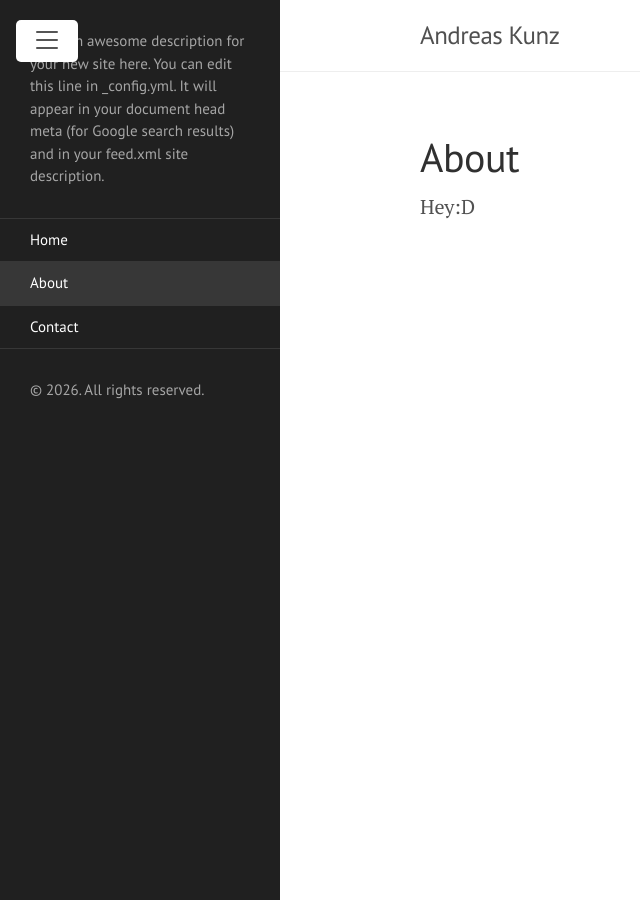
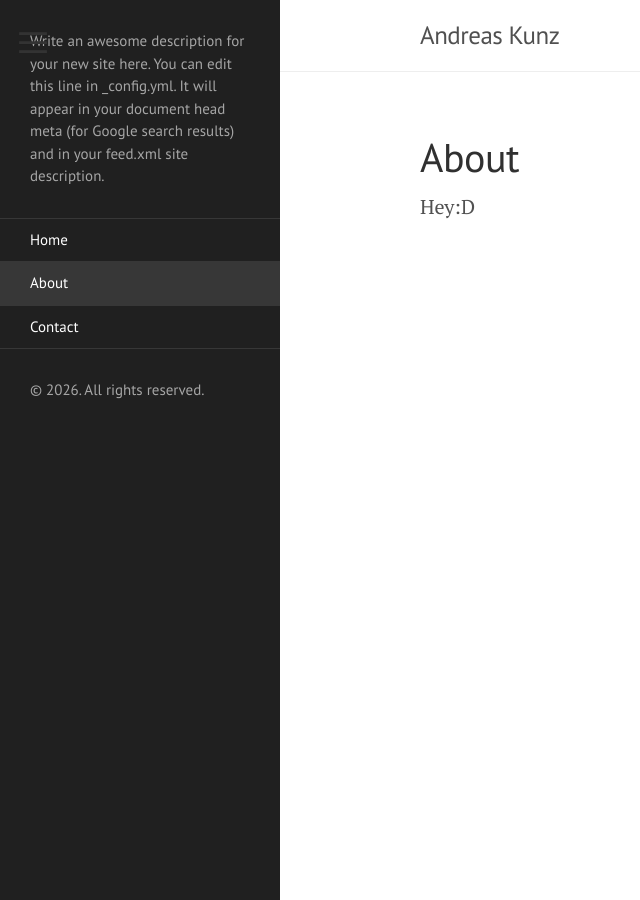
Before and after one commit to Akerdater/Akerdater.github.io, a Jekyll site: the page built from about.markdown, in a window 1280 px wide. Shown: the whole page, without its empty margins (0-640 px from the left). Built offline with Jekyll 4.4.1, drawn with Linux system fonts in a browser that asks for light colours.

Commit message:
first commit

```diff
--- a/public/css/lanyon.css
+++ b/public/css/lanyon.css
@@ -591,15 +591,44 @@ a.pagination-item:hover {
     transition: transform .15s ease-in-out !important;
   }
 
-  /* 3. MENÜ-BUTTON: Startposition links fixiert, damit er unabhängig vom Inhalt ist */
+  /* 3. MENÜ-BUTTON: Komplett bereinigt und auf echtes Text-Symbol umgestellt */
   .sidebar-toggle {
     position: fixed !important;
     left: 14.5rem !important;
-    top: 1rem !important;
-    z-index: 1001 !important; /* Sorgt dafür, dass er immer über allem liegt */
-    -webkit-transform: none !important; /* Überschreibt Lanyon-Standard-Verschiebung */
+    top: 1.15rem !important; /* Leicht angehoben für die perfekte Zentrierung zum Namen */
+    z-index: 1001 !important;
+    -webkit-transform: none !important;
             transform: none !important;
     transition: left .15s ease-in-out !important;
+
+    /* Entfernt jegliche Lanyon-Balken, Rahmen und graue Kästen */
+    background: transparent !important;
+    background-color: transparent !important;
+    border: none !important;
+    box-shadow: none !important;
+    border-radius: 0 !important;
+    width: auto !important;
+    height: auto !important;
+    padding: 0 !important;
+  }
+
+  /* Blendet die alten Lanyon-CSS-Striche radikal aus */
+  .sidebar-toggle::before {
+    display: none !important;
+    content: none !important;
+  }
+
+  /* FÜGT EIN ECHTES NEUES ICON EIN UND STAUCHT DIE STRICHE NÄHER ZUSAMMEN */
+  .sidebar-toggle::after {
+    content: "☰" !important;
+    display: block !important;
+    color: #333333 !important; /* Elegantes Anthrazit-Schwarz */
+    font-size: 1.9rem !important; /* Etwas größer, damit es gut wirkt */
+    line-height: 1 !important;
+
+    /* Dieser Befehl staucht das Symbol vertikal (Striche rücken näher zusammen) */
+    transform: scaleY(0.75) !important;
+    -webkit-transform: scaleY(0.75) !important;
   }
 
 
@@ -614,15 +643,15 @@ a.pagination-item:hover {
             transform: translateX(-14rem) !important;
   }
 
-  /* LÖSUNG: Löst den Button vom Textinhalt und zwingt ihn an den linken Rand */
+  /* Hält den Button transparent links am Rand */
   .sidebar-checkbox:checked ~ .sidebar-toggle,
   .sidebar-checkbox:checked ~ .wrap .sidebar-toggle,
   #sidebar-checkbox:checked ~ .sidebar-toggle,
   #sidebar-checkbox:checked ~ .wrap .sidebar-toggle {
     position: fixed !important;
-    left: 0.5rem !important;
-    -webkit-transform: none !important;
-            transform: none !important;
+    left: 0.8rem !important; /* Kleiner Abstand zum linken Bildschirmrand */
+    background: transparent !important;
+    background-color: transparent !important;
   }
 
   /* Schiebt den Textinhalt nach links nach, damit er wieder zentriert ist */
```
